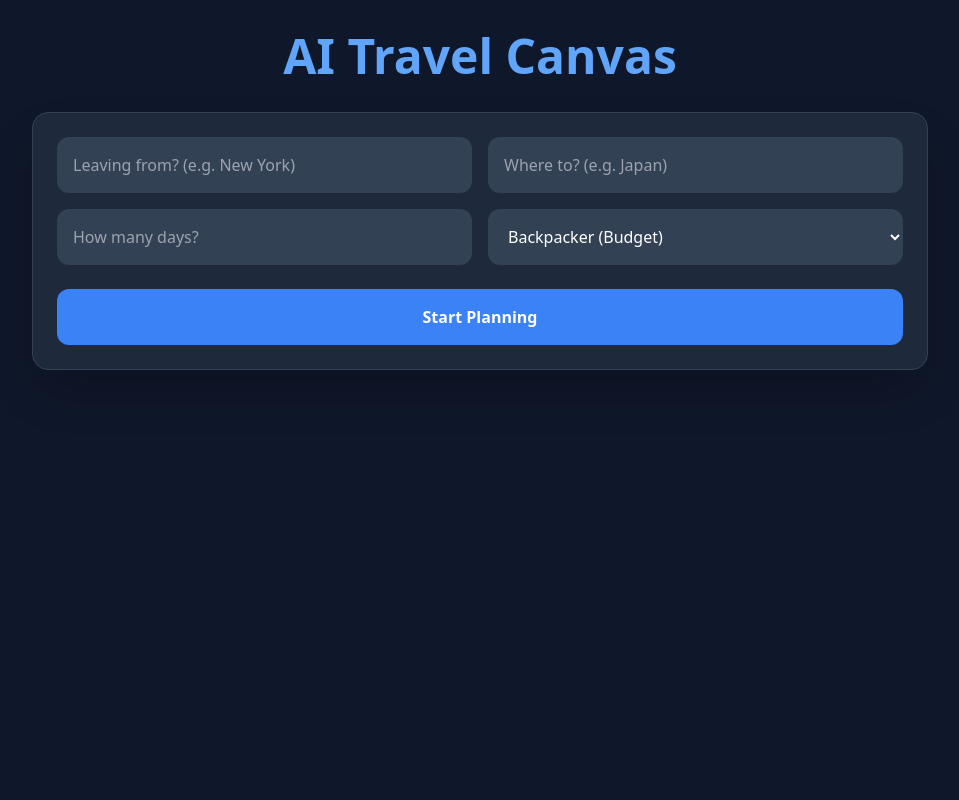
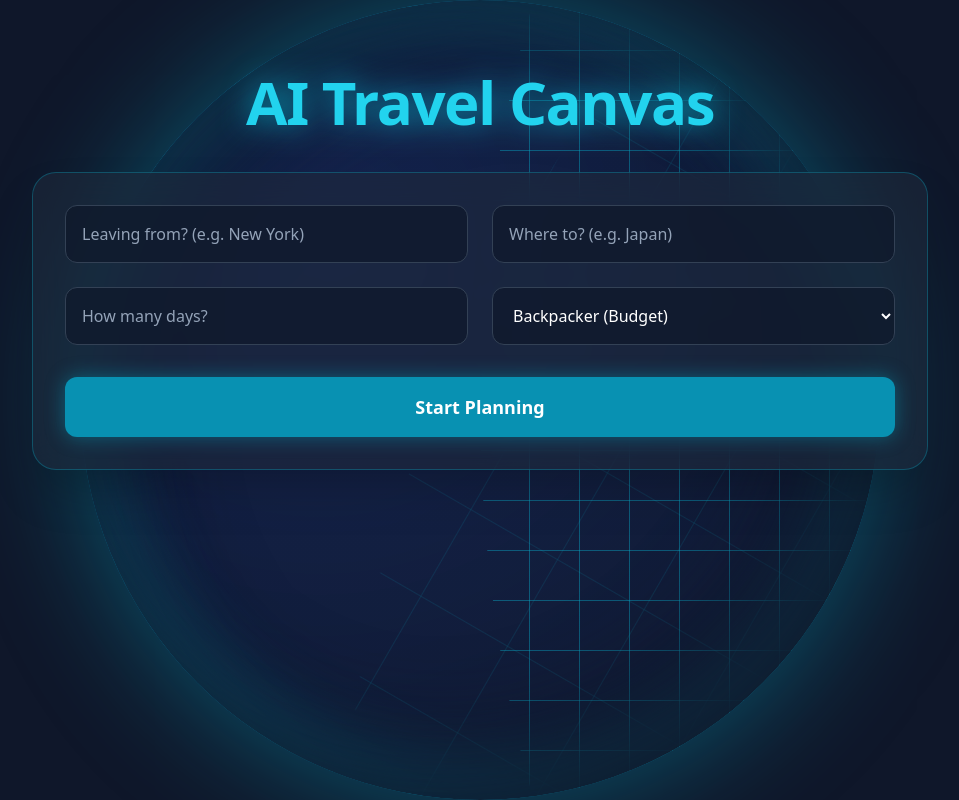
Before and after one commit to YashShrivastava009/tourplanner, a website: page index.html in a window 1280 px wide. Shown: the whole page, without its empty margins (160-1119 px from the left). Drawn offline with nearby package versions, Linux system fonts and the light colour scheme.

Commit message:
Update index.html

```diff
--- a/index.html
+++ b/index.html
@@ -5,34 +5,113 @@
     <meta name="viewport" content="width=device-width, initial-scale=1.0">
     <title>AI Travel Planner</title>
     <script src="https://cdn.tailwindcss.com"></script>
+    <style>
+        /* Custom CSS for the Spinning Globe Background */
+        body {
+            overflow-x: hidden;
+            background-color: #0f172a; /* Dark slate background */
+        }
+
+        .globe-container {
+            position: fixed;
+            top: 50%;
+            left: 50%;
+            transform: translate(-50%, -50%);
+            width: 90vw;
+            max-width: 800px;
+            aspect-ratio: 1 / 1;
+            z-index: -1;
+            pointer-events: none;
+        }
+
+        .globe {
+            width: 100%;
+            height: 100%;
+            border-radius: 50%;
+            box-shadow:
+                inset 0 0 80px #06b6d4, /* Inner Cyan Glow */
+                0 0 120px rgba(6, 182, 212, 0.4); /* Outer Cyan Glow */
+            position: relative;
+            overflow: hidden;
+            background: radial-gradient(circle at 30% 30%, rgba(30, 58, 138, 0.4), rgba(15, 23, 42, 1));
+        }
+
+        /* Creating the spinning wireframe grid */
+        .globe::before, .globe::after {
+            content: '';
+            position: absolute;
+            top: 0;
+            left: 0;
+            width: 200%;
+            height: 100%;
+            background-image:
+                linear-gradient(rgba(6, 182, 212, 0.4) 1px, transparent 1px),
+                linear-gradient(90deg, rgba(6, 182, 212, 0.4) 1px, transparent 1px);
+            background-size: 50px 50px;
+            animation: spin 20s linear infinite;
+            border-radius: 50%;
+        }
+
+        .globe::after {
+            background-size: 100px 100px;
+            animation: spin 30s linear infinite reverse;
+            opacity: 0.3;
+        }
+
+        /* 3D shadow effect over the grid */
+        .globe-shadow {
+            position: absolute;
+            top: 0;
+            left: 0;
+            right: 0;
+            bottom: 0;
+            border-radius: 50%;
+            box-shadow: inset -40px -40px 100px #0f172a, inset 40px 40px 100px rgba(15, 23, 42, 0.8);
+            z-index: 2;
+        }
+
+        @keyframes spin {
+            0% { transform: translateX(0) scale(1.3); }
+            100% { transform: translateX(-50%) scale(1.3); }
+        }
+    </style>
 </head>
-<body class="bg-slate-900 text-white min-h-screen p-8 font-sans">
-    <div class="max-w-4xl mx-auto">
-        <h1 class="text-5xl font-bold mb-8 text-center text-blue-400">AI Travel Canvas</h1>
+<body class="text-white min-h-screen p-8 font-sans relative">
+
+    <!-- Background Animated Globe -->
+    <div class="globe-container">
+        <div class="globe">
+            <div class="globe-shadow"></div>
+        </div>
+    </div>
+
+    <!-- Main UI Container (Now with Glassmorphism) -->
+    <div class="max-w-4xl mx-auto relative z-10 pt-10">
+        <h1 class="text-6xl font-extrabold mb-10 text-center text-cyan-400 drop-shadow-[0_0_15px_rgba(6,182,212,0.8)] tracking-tight">AI Travel Canvas</h1>
 
         <!-- Input Form -->
-        <div class="bg-slate-800 p-6 rounded-2xl shadow-2xl mb-8 border border-slate-700">
-            <div class="grid grid-cols-1 md:grid-cols-2 gap-4 mb-4">
-                <input type="text" id="origin" placeholder="Leaving from? (e.g. New York)" class="p-4 rounded-xl bg-slate-700 text-white outline-none focus:ring-2 focus:ring-blue-400">
-                <input type="text" id="destination" placeholder="Where to? (e.g. Japan)" class="p-4 rounded-xl bg-slate-700 text-white outline-none focus:ring-2 focus:ring-blue-400">
+        <div class="bg-slate-800/60 backdrop-blur-lg p-8 rounded-3xl shadow-2xl mb-8 border border-cyan-500/30">
+            <div class="grid grid-cols-1 md:grid-cols-2 gap-6 mb-6">
+                <input type="text" id="origin" placeholder="Leaving from? (e.g. New York)" class="p-4 rounded-xl bg-slate-900/70 text-white outline-none focus:ring-2 focus:ring-cyan-400 placeholder-slate-400 border border-slate-700 transition-all">
+                <input type="text" id="destination" placeholder="Where to? (e.g. Japan)" class="p-4 rounded-xl bg-slate-900/70 text-white outline-none focus:ring-2 focus:ring-cyan-400 placeholder-slate-400 border border-slate-700 transition-all">
             </div>
-            <div class="grid grid-cols-1 md:grid-cols-2 gap-4">
-                <input type="number" id="days" placeholder="How many days?" class="p-4 rounded-xl bg-slate-700 text-white outline-none focus:ring-2 focus:ring-blue-400">
-                <select id="budget" class="p-4 rounded-xl bg-slate-700 text-white outline-none focus:ring-2 focus:ring-blue-400 cursor-pointer">
+            <div class="grid grid-cols-1 md:grid-cols-2 gap-6">
+                <input type="number" id="days" placeholder="How many days?" class="p-4 rounded-xl bg-slate-900/70 text-white outline-none focus:ring-2 focus:ring-cyan-400 placeholder-slate-400 border border-slate-700 transition-all">
+                <select id="budget" class="p-4 rounded-xl bg-slate-900/70 text-white outline-none focus:ring-2 focus:ring-cyan-400 cursor-pointer border border-slate-700 transition-all">
                     <option value="Backpacker">Backpacker (Budget)</option>
                     <option value="Moderate">Moderate</option>
                     <option value="Luxury">Luxury (Premium)</option>
                 </select>
             </div>
-            <button onclick="planTrip()" class="w-full mt-6 bg-blue-500 hover:bg-blue-600 text-white font-bold py-4 px-4 rounded-xl transition duration-300 transform hover:scale-[1.02]">
+            <button onclick="planTrip()" class="w-full mt-8 bg-cyan-600 hover:bg-cyan-500 text-white font-bold text-lg py-4 px-4 rounded-xl transition duration-300 transform hover:scale-[1.02] shadow-[0_0_20px_rgba(6,182,212,0.4)]">
                 Start Planning
             </button>
         </div>
 
         <!-- Loading State -->
         <div id="loading" class="hidden flex flex-col items-center justify-center my-12">
-            <div class="animate-spin rounded-full h-12 w-12 border-b-2 border-blue-400 mb-4"></div>
-            <p class="text-xl text-blue-400 font-medium">Analyzing routes and building your trip...</p>
+            <div class="animate-spin rounded-full h-16 w-16 border-t-4 border-b-4 border-cyan-400 mb-6 shadow-[0_0_15px_rgba(6,182,212,0.5)]"></div>
+            <p class="text-2xl text-cyan-300 font-medium drop-shadow-md">Analyzing global routes...</p>
         </div>
 
         <!-- Results Area -->
@@ -75,14 +154,14 @@
                 loadingDiv.classList.add('hidden');
 
                 resultDiv.innerHTML = `
-                    <div class="bg-slate-800 p-6 rounded-2xl shadow-xl border border-slate-700">
-                        <h2 class="text-2xl font-bold text-white mb-4">Your Custom Route:</h2>
-                        <pre class="bg-slate-900 p-4 rounded-xl overflow-x-auto text-green-400 text-sm whitespace-pre-wrap">${JSON.stringify(data, null, 2)}</pre>
+                    <div class="bg-slate-800/80 backdrop-blur-xl p-8 rounded-3xl shadow-2xl border border-cyan-500/40">
+                        <h2 class="text-3xl font-bold text-cyan-300 mb-6 drop-shadow-md">Your Custom Route:</h2>
+                        <pre class="bg-slate-900/90 p-6 rounded-2xl overflow-x-auto text-green-400 text-sm whitespace-pre-wrap border border-slate-700 shadow-inner">${JSON.stringify(data, null, 2)}</pre>
                     </div>`;
 
             } catch (error) {
                 loadingDiv.classList.add('hidden');
-                resultDiv.innerHTML = `<div class="bg-red-900/50 border border-red-500 p-4 rounded-xl text-red-200">Error connecting to server. Make sure the backend is fully deployed on Render.</div>`;
+                resultDiv.innerHTML = `<div class="bg-red-900/80 border border-red-500 p-6 rounded-2xl text-red-100 backdrop-blur-md shadow-xl text-center font-medium">Error connecting to server. Make sure the backend is fully deployed on Render.</div>`;
             }
         }
     </script>
```
